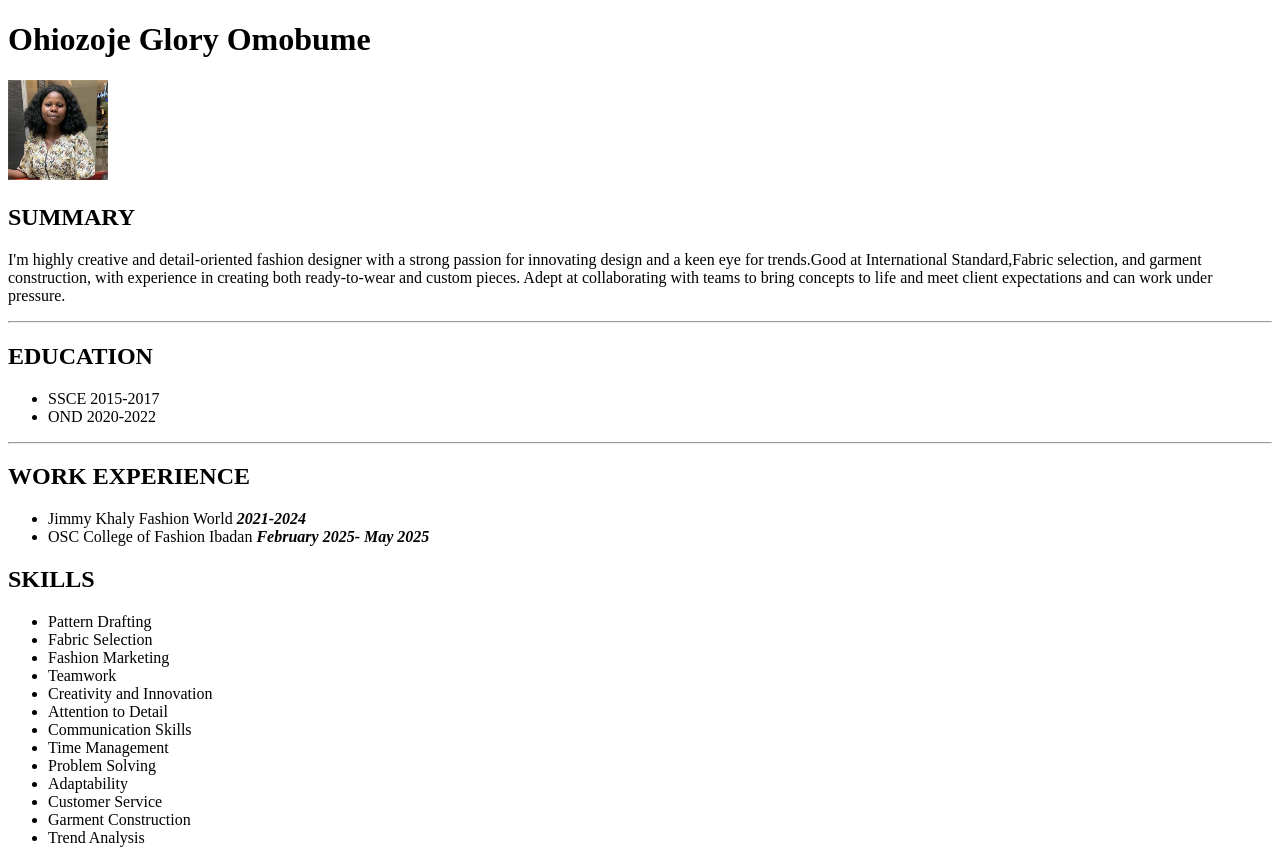
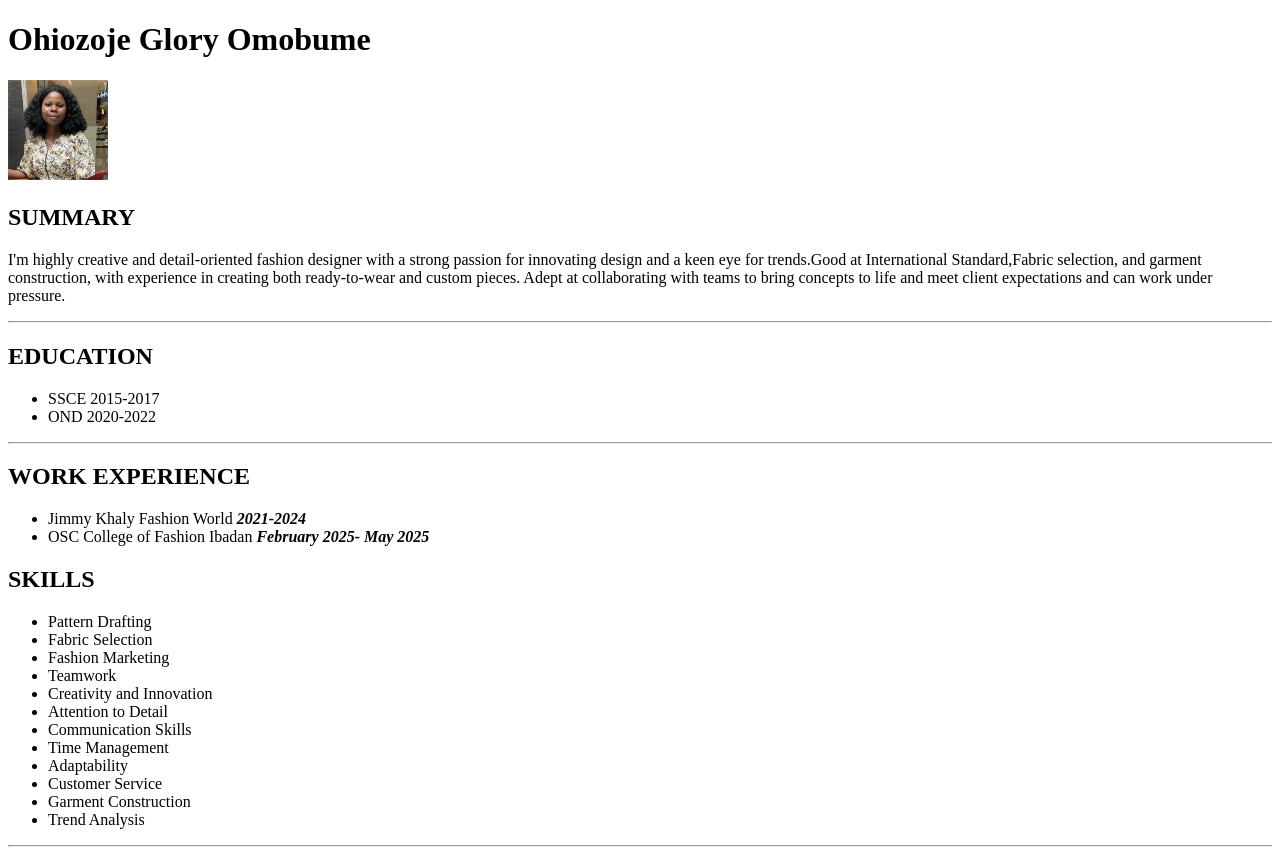
Before and after one commit to OhiozojeAugustina/Glory, a plain HTML site: page index.html in a window 1280 px wide. Shown: the top 850 px of the page. Drawn offline with Linux system fonts and the light colour scheme.

Commit message:
Update index.html

```diff
--- a/index.html
+++ b/index.html
@@ -3,7 +3,7 @@
 <head>
     <meta charset="UTF-8">
     <meta name="viewport" content="width=device-width, initial-scale=1.0">
-    <title>Document</title>
+    <title>Glory's Resume</title>
 </head>
 <body>
     <h1>Ohiozoje Glory Omobume</h1>
@@ -32,7 +32,6 @@
        <li>Attention to Detail</li>
        <li>Communication Skills</li>
        <li>Time Management</li>
-       <li>Problem Solving</li>
        <li>Adaptability</li>
        <li>Customer Service</li>
        <li>Garment Construction</li>
```
